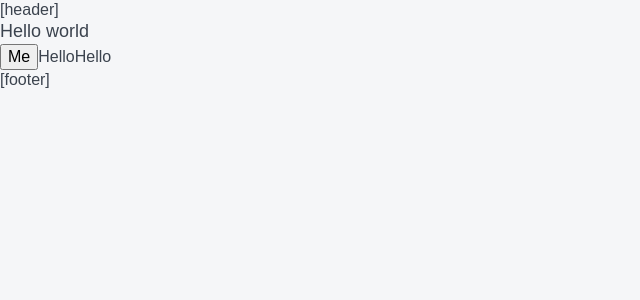
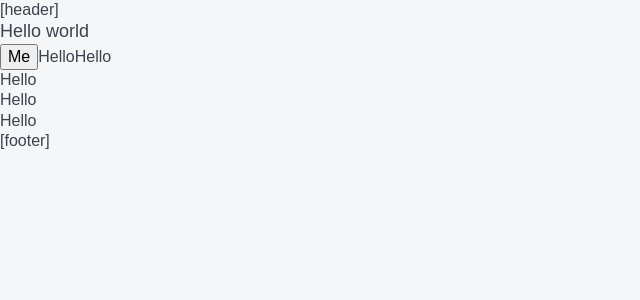
Before and after one commit to Skippy347/AV.NextJsPlayground, a Next.js app: page / in a window 1280 px wide. Shown: the top 300 px of the page, without its empty margins (0-640 px from the left). Built offline with nearby package versions, Linux system fonts and the light colour scheme; a web font is replaced by a local one.

Commit message:
Add: Create basic Paragraph shared component

```diff
--- a/app/page.tsx
+++ b/app/page.tsx
@@ -1,7 +1,8 @@
 import React from "react";
-import { Button, Heading, Label } from "../components";
+import { Button, Heading, Label, Paragraph } from "../components";
 import { ButtonVariant } from "../components/Tags/Button/Button.props";
 import { LabelVariant } from "../components/Tags/Label/Label.props";
+import { ParagraphSize } from "../components/Tags/Paragraph/Paragraph.props";
 
 export default function HomePage(): React.ReactElement {
   return (
@@ -10,6 +11,9 @@ export default function HomePage(): React.ReactElement {
       <Button variant={ButtonVariant.PRIMARY}>Me</Button>
       <Label variant={LabelVariant.PRIMARY}>Hello</Label>
       <Label variant={LabelVariant.SECONDARY}>Hello</Label>
+      <Paragraph size={ParagraphSize.SMALL}>Hello</Paragraph>
+      <Paragraph size={ParagraphSize.MEDIUM}>Hello</Paragraph>
+      <Paragraph size={ParagraphSize.LARGE}>Hello</Paragraph>
     </>
   );
 }
--- /dev/null
+++ b/components/Tags/Paragraph/Paragraph.props.ts
@@ -0,0 +1,14 @@
+import React from "react";
+
+export enum ParagraphSize {
+  LARGE = "large",
+  MEDIUM = "medium",
+  SMALL = "small",
+}
+
+export interface ParagraphProps
+  extends React.DetailedHTMLProps<React.HTMLAttributes<HTMLParagraphElement>, HTMLParagraphElement> {
+  children: React.ReactNode;
+
+  size: ParagraphSize;
+}
--- /dev/null
+++ b/components/Tags/Paragraph/Paragraph.tsx
@@ -0,0 +1,18 @@
+import styles from "./Paragraph.module.scss";
+import clx from "classnames";
+
+import { ParagraphProps, ParagraphSize } from "./Paragraph.props";
+
+export const Paragraph: React.FC<ParagraphProps> = (props) => {
+  const { children, size = ParagraphSize.SMALL, ...otherProps } = props;
+
+  const paragraphClasses = clx(styles.Paragraph, {
+    [styles[size]]: size,
+  });
+
+  return (
+    <p className={paragraphClasses} {...otherProps}>
+      {children}
+    </p>
+  );
+};
--- a/components/index.ts
+++ b/components/index.ts
@@ -1,3 +1,4 @@
 export { Heading } from "./Tags/Heading/Heading";
 export { Button } from "./Tags/Button/Button";
 export { Label } from "./Tags/Label/Label";
+export { Paragraph } from "./Tags/Paragraph/Paragraph";
```
Also changed, not shown: components/Tags/Paragraph/Paragraph.module.scss (added).
